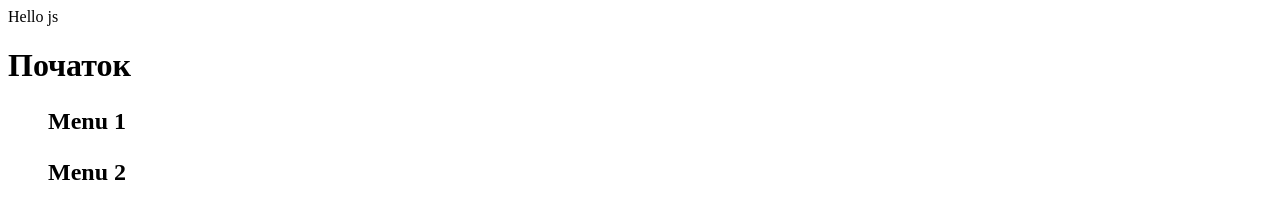
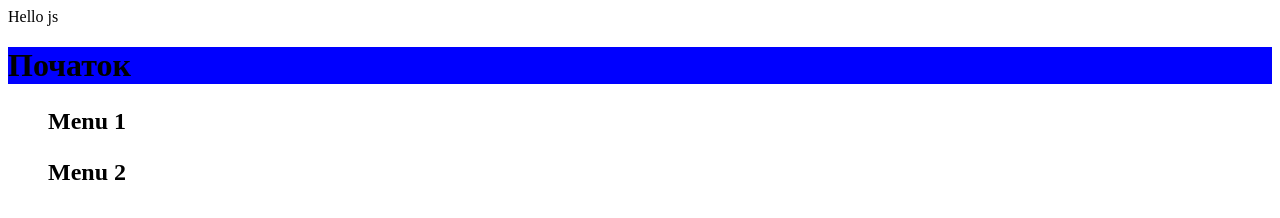
Before and after one commit to vlazoryk/wdwp, a plain HTML site: page index.html in a window 1280 px wide. Drawn offline with Linux system fonts and the light colour scheme.

Commit message:
add css 1

```diff
--- a/css/mycss.css
+++ b/css/mycss.css
@@ -0,0 +1,3 @@
+header {
+background-color: blue;
+}
--- a/index.html
+++ b/index.html
@@ -5,6 +5,8 @@
     <meta http-equiv="X-UA-Compatible" content="IE=edge">
     <meta name="viewport" content="width=device-width, initial-scale=1.0">
     <title>Document</title>
+    <link rel="stylesheet" href="css\mycss.css">
+
 </head>
 <body>
     <script src="js/my.js"></script>
```
Also changed, not shown: 1 other file.
